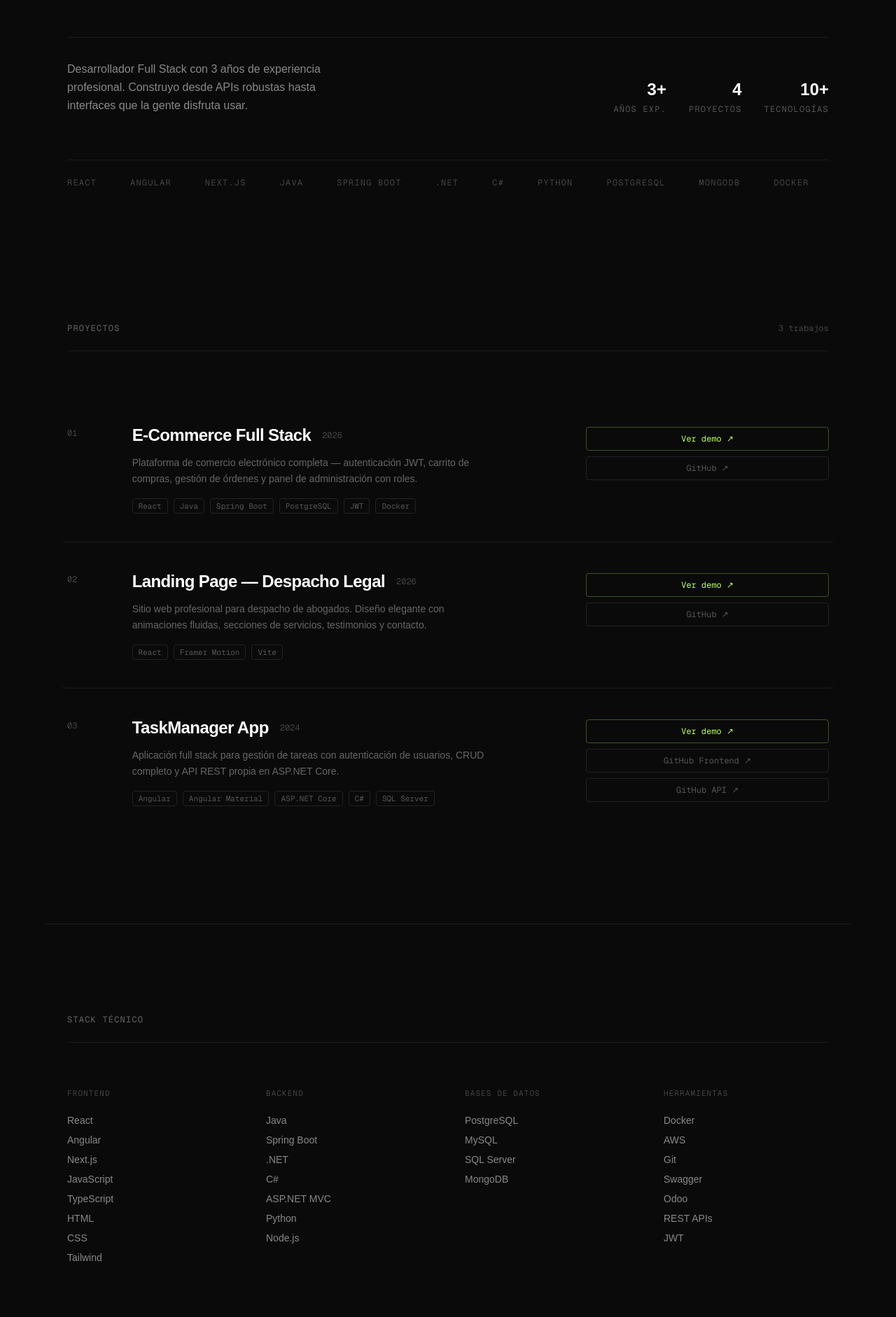
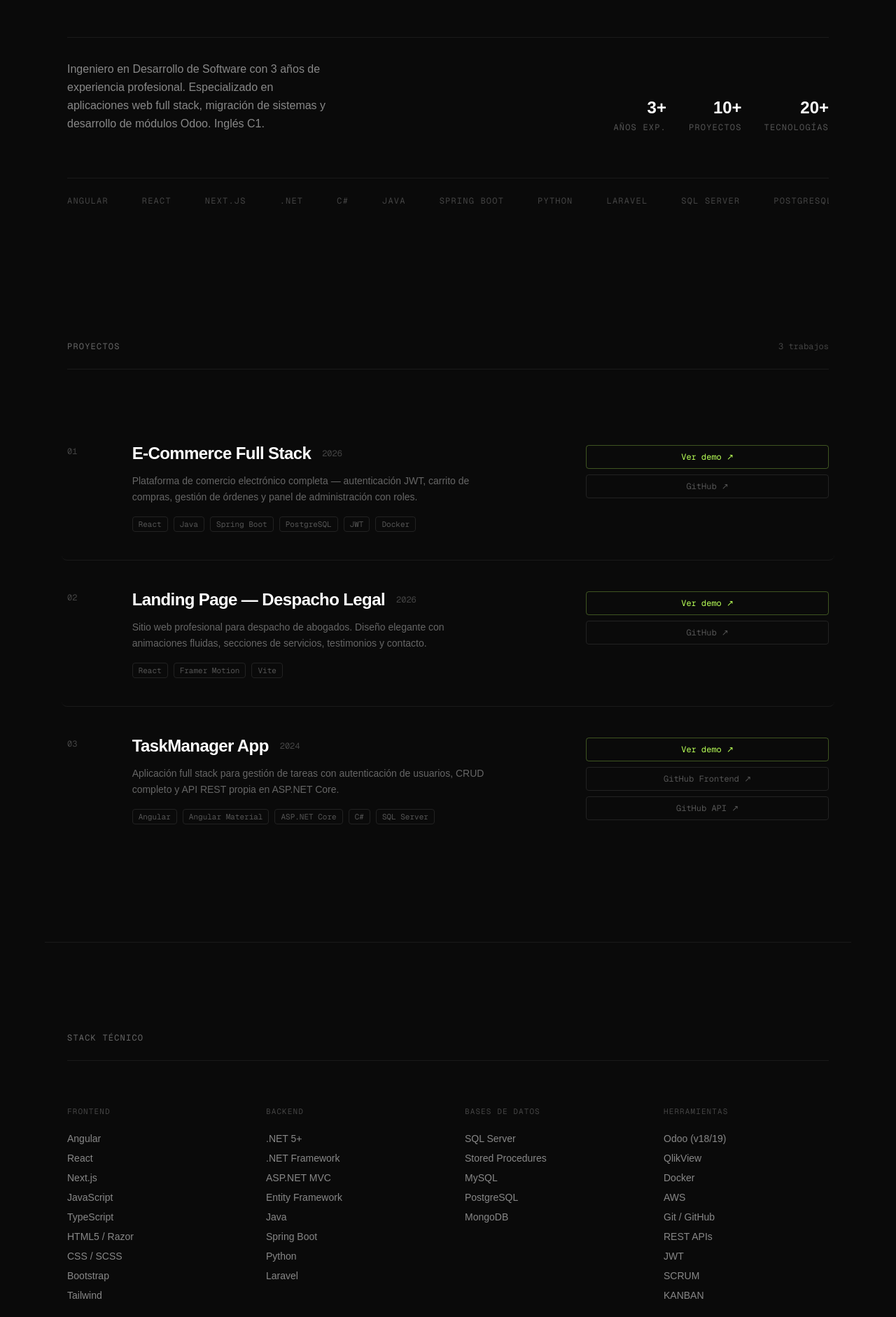
Before and after one commit to Diego51602/PortafolioDiego, a Next.js app: page / in a window 1280 px wide. Shown: the part 478-2360 px from the top of the page at 70% size. Built offline with nearby package versions, Linux system fonts and the light colour scheme.

Commit message:
update: skills, descripcion y contacto con info del CV

```diff
--- a/app/components/Contact.js
+++ b/app/components/Contact.js
@@ -22,6 +22,10 @@ export default function Contact() {
             <span>diegoaguirreuribe516@gmail.com</span>
             <span className="opacity-0 group-hover:opacity-100 transition-opacity">↗</span>
           </a>
+          <a href="tel:+528123710830"
+            className="group flex items-center gap-3 font-mono text-sm text-[#555] border border-[#1a1a1a] px-6 py-4 rounded-lg hover:border-[#333] hover:text-[#888] transition-all duration-200">
+            <span>+52 812 371 0830</span>
+          </a>
           <a href="https://github.com/Diego51602" target="_blank" rel="noopener noreferrer"
             className="group flex items-center gap-3 font-mono text-sm text-[#555] border border-[#1a1a1a] px-6 py-4 rounded-lg hover:border-[#333] hover:text-[#888] transition-all duration-200">
             <span>github.com/Diego51602</span>
--- a/app/components/Hero.js
+++ b/app/components/Hero.js
@@ -15,11 +15,12 @@ export default function Hero() {
 
         <div className="flex flex-col sm:flex-row sm:items-end justify-between gap-8 border-t border-[#1a1a1a] pt-8">
           <p className="text-[#888] max-w-sm leading-relaxed text-base">
-            Desarrollador Full Stack con 3 años de experiencia profesional.
-            Construyo desde APIs robustas hasta interfaces que la gente disfruta usar.
+            Ingeniero en Desarrollo de Software con 3 años de experiencia profesional.
+            Especializado en aplicaciones web full stack, migración de sistemas y desarrollo de módulos Odoo.
+            Inglés C1.
           </p>
           <div className="flex gap-8">
-            {[["3+", "Años exp."], ["4", "Proyectos"], ["10+", "Tecnologías"]].map(([n, l]) => (
+            {[["3+", "Años exp."], ["10+", "Proyectos"], ["20+", "Tecnologías"]].map(([n, l]) => (
               <div key={l} className="text-right">
                 <p className="text-2xl font-black text-white">{n}</p>
                 <p className="font-mono text-xs text-[#555] uppercase tracking-widest mt-1">{l}</p>
@@ -31,7 +32,7 @@ export default function Hero() {
 
       <div className="mt-16 overflow-hidden border-t border-[#1a1a1a] pt-6">
         <div className="flex gap-12 animate-none">
-          {["React", "Angular", "Next.js", "Java", "Spring Boot", ".NET", "C#", "Python", "PostgreSQL", "MongoDB", "Docker", "AWS", "Odoo"].map((t) => (
+          {["Angular", "React", "Next.js", ".NET", "C#", "Java", "Spring Boot", "Python", "Laravel", "SQL Server", "PostgreSQL", "MongoDB", "Odoo", "Docker", "AWS"].map((t) => (
             <span key={t} className="font-mono text-xs text-[#444] uppercase tracking-widest whitespace-nowrap">{t}</span>
           ))}
         </div>
--- a/app/components/Skills.js
+++ b/app/components/Skills.js
@@ -1,8 +1,8 @@
 const groups = [
-  { category: "Frontend", skills: ["React", "Angular", "Next.js", "JavaScript", "TypeScript", "HTML", "CSS", "Tailwind"] },
-  { category: "Backend", skills: ["Java", "Spring Boot", ".NET", "C#", "ASP.NET MVC", "Python", "Node.js"] },
-  { category: "Bases de datos", skills: ["PostgreSQL", "MySQL", "SQL Server", "MongoDB"] },
-  { category: "Herramientas", skills: ["Docker", "AWS", "Git", "Swagger", "Odoo", "REST APIs", "JWT"] },
+  { category: "Frontend", skills: ["Angular", "React", "Next.js", "JavaScript", "TypeScript", "HTML5 / Razor", "CSS / SCSS", "Bootstrap", "Tailwind"] },
+  { category: "Backend", skills: [".NET 5+", ".NET Framework", "ASP.NET MVC", "Entity Framework", "Java", "Spring Boot", "Python", "Laravel"] },
+  { category: "Bases de datos", skills: ["SQL Server", "Stored Procedures", "MySQL", "PostgreSQL", "MongoDB"] },
+  { category: "Herramientas", skills: ["Odoo (v18/19)", "QlikView", "Docker", "AWS", "Git / GitHub", "REST APIs", "JWT", "SCRUM", "KANBAN"] },
 ];
 
 export default function Skills() {
```
